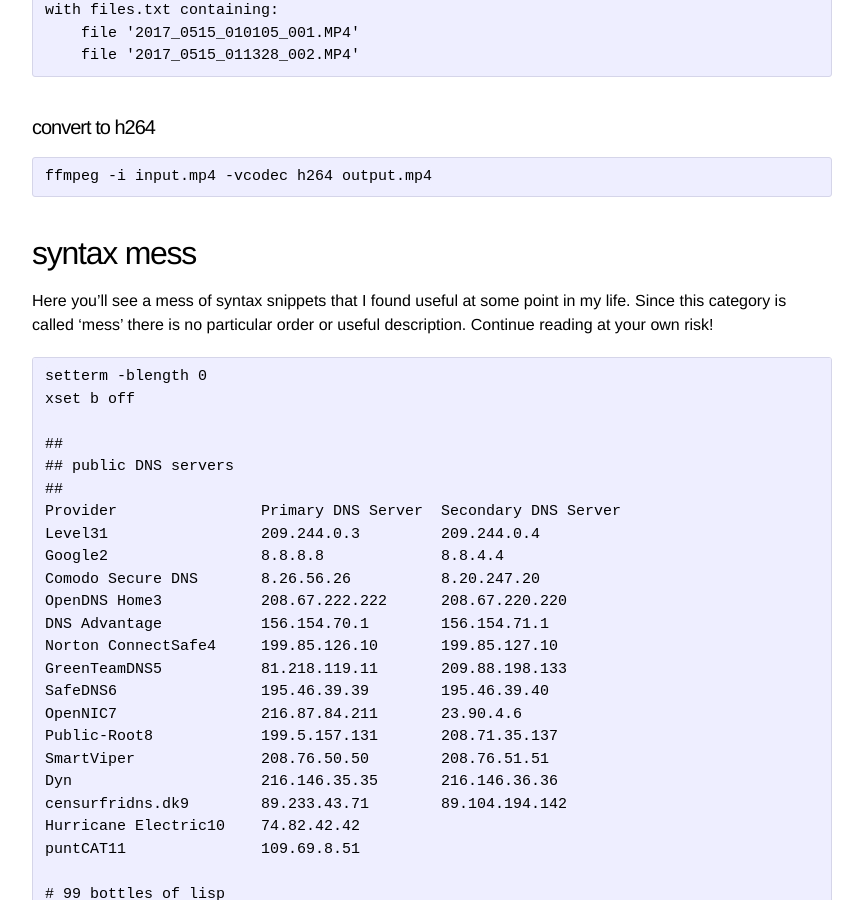
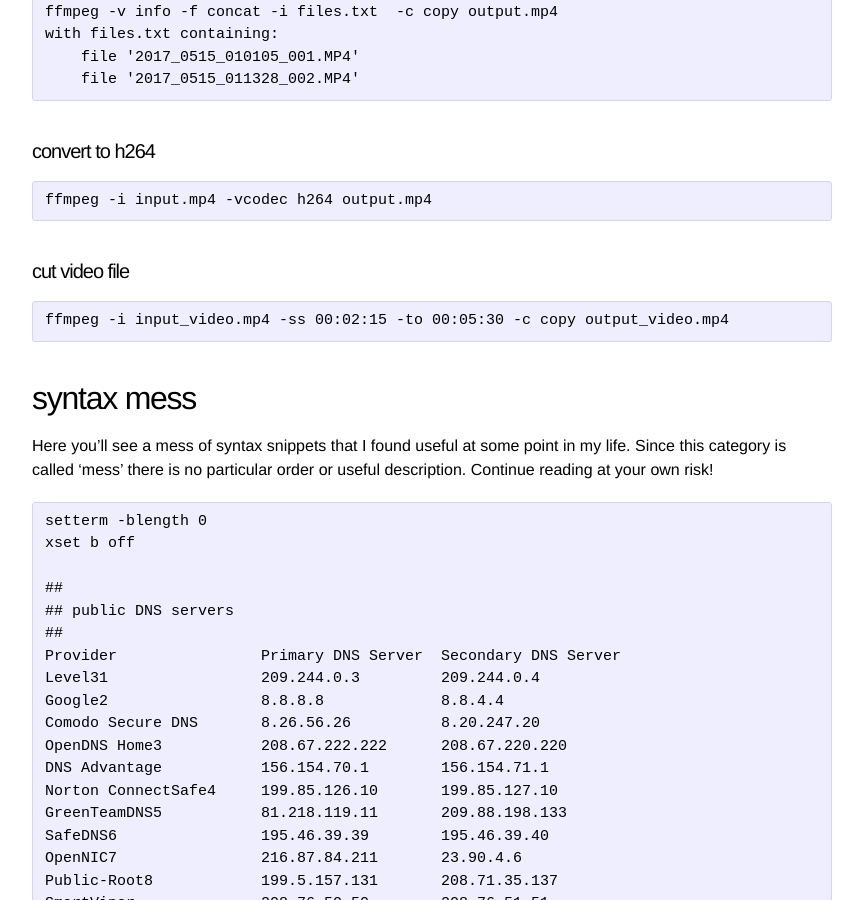
Before and after one commit to jewirth/jewirth.github.io, a Jekyll site: the page built from syntax.md, in a window 1280 px wide and 900 px high, scrolled down 9232 px. Shown: the whole window, without its empty margins (208-1071 px from the left). Built offline with Jekyll 4.4.1, drawn with Linux system fonts in a browser that asks for light colours.

Commit message:
Update syntax.md

```diff
--- a/syntax.md
+++ b/syntax.md
@@ -27,6 +27,7 @@ Hall of Syntax:
   - <a href="#253">create video from photos</a>
   - <a href="#254">concat video files</a>
   - <a href="#255">convert to h264</a>
+  - <a href="#256">cut video file</a>
 3. <a href="#3">syntax mess</a>
 4. <a href="#4">git stuff</a>
 
@@ -413,6 +414,11 @@ kill or enable the OS X dashboard
 ### convert to h264
     ffmpeg -i input.mp4 -vcodec h264 output.mp4
 
+<a name="256"></a>
+
+### cut video file
+    ffmpeg -i input_video.mp4 -ss 00:02:15 -to 00:05:30 -c copy output_video.mp4
+
 <a name="3"></a>
 
 # syntax mess
```
